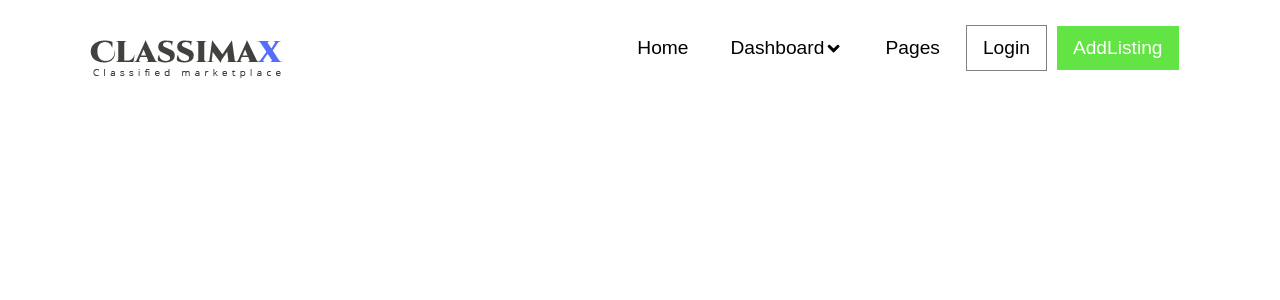
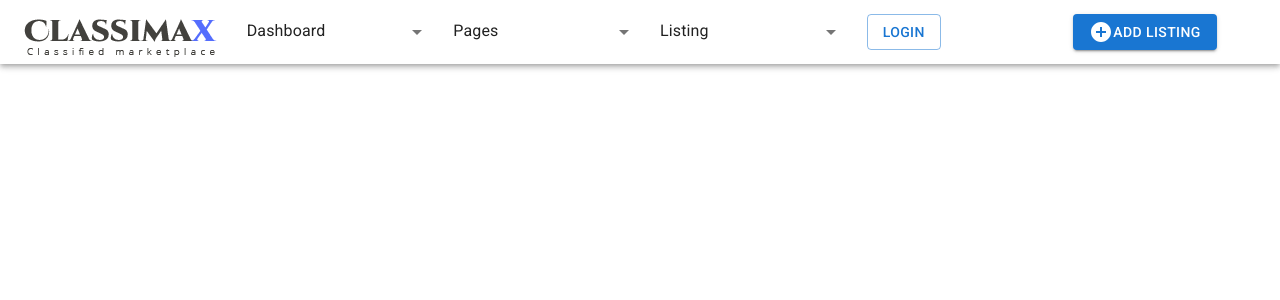
Before and after one commit to chetryJyoti/classimax-react, a React (Create React App) app in the folder frontend-classimax/: page / in a window 1280 px wide. Shown: the top 300 px of the page. Built offline with nearby package versions, Linux system fonts and the light colour scheme.

Commit message:
worked on the navbar section making it responsive using mui

```diff
--- a/frontend-classimax/public/index.html
+++ b/frontend-classimax/public/index.html
@@ -26,10 +26,9 @@
     -->
     <link
       rel="stylesheet"
-      href="https://stackpath.bootstrapcdn.com/bootstrap/4.1.3/css/bootstrap.min.css"
-      integrity="sha384-MCw98/SFnGE8fJT3GXwEOngsV7Zt27NXFoaoApmYm81iuXoPkFOJwJ8ERdknLPMO"
-      crossorigin="anonymous"
+      href="https://fonts.googleapis.com/css?family=Roboto:300,400,500,700&display=swap"
     />
+
     <title>React App</title>
   </head>
   <body>
--- a/frontend-classimax/src/components/Dropdown.js
+++ /dev/null
@@ -1,37 +0,0 @@
-import React, { useState } from "react";
-import "./Dropdown.css";
-import { Link } from "react-router-dom";
-import { MenuItems } from "./MenuItems";
-const Dropdown = () => {
-  const [click, setClick] = useState(false);
-
-  const handleClick = () => {
-    console.log("i clicked");
-    setClick(!click);
-  };
-
-  return (
-    <>
-      <ul
-        onClick={handleClick}
-        className={click ? "dropdown-menu clicked" : "dropdown-menu"}
-      >
-        {MenuItems.map((item, index) => {
-          return (
-            <li key={index}>
-              <Link
-                className={item.cName}
-                to={item.path}
-                onClick={() => setClick(false)}
-              >
-                {item.title}
-              </Link>
-            </li>
-          );
-        })}
-      </ul>
-    </>
-  );
-};
-
-export default Dropdown;
--- a/frontend-classimax/src/components/MenuItems.js
+++ /dev/null
@@ -1,27 +0,0 @@
-export const MenuItems = [
-  {
-    title: "Dashboard",
-    path: "/dashboard",
-    cName: "dropdown-link",
-  },
-  {
-    title: "Dashboard My Ads",
-    path: "/dashboardMyAds",
-    cName: "dropdown-link",
-  },
-  {
-    title: "Dashboard Favourite Ads",
-    path: "/dashboardFavAds",
-    cName: "dropdown-link",
-  },
-  {
-    title: "Dashboard Achived Ads",
-    path: "/dashboardAchvedAds",
-    cName: "dropdown-link",
-  },
-  {
-    title: "Dashboard Pending Ads",
-    path: "/dashboardPendingAds",
-    cName: "dropdown-link",
-  },
-];
--- /dev/null
+++ b/frontend-classimax/src/components/MenuOptions.js
@@ -0,0 +1,35 @@
+import React, { useState } from "react";
+import { FormControl, Select, MenuItem } from "@mui/material";
+import useStyles from "./NavStyles";
+
+const MenuOptions = ({ options }) => {
+  const classes = useStyles();
+  const [link, setLink] = useState(options[0].value);
+
+  const handleChange = (event) => {
+    setLink(event.target.value);
+  };
+
+  return (
+    <FormControl fullWidth size="small">
+      <Select
+        variant="standard"
+        disableUnderline={true}
+        labelId="demo-simple-select-label"
+        id="demo-simple-select"
+        value={link}
+        label="Dashboard"
+        onChange={handleChange}
+        defaultValue={options[0].value}
+      >
+        {options.map((option) => (
+          <MenuItem key={option.value} value={option.value}>
+            {option.name}
+          </MenuItem>
+        ))}
+      </Select>
+    </FormControl>
+  );
+};
+
+export default MenuOptions;
--- /dev/null
+++ b/frontend-classimax/src/components/NavStyles.js
@@ -0,0 +1,30 @@
+import { makeStyles } from "@mui/styles";
+
+const useStyles = makeStyles((theme) => ({
+  container: {
+    backgroundColor: "white",
+    padding: "10px",
+    marginTop: "20px",
+  },
+  toolbar: { backgroundColor: "white",display:"flex",justifyContent:"space-around",
+
+},
+  icon: { color: "black", marginRight: "10px" },
+  typo: { color: "black" },
+  buttons: { marginTop: "10px" },
+  cardGrid: { marginTop: "10px" },
+  card: {
+    height: "100%",
+    display: "flex",
+    flexDirection: "column",
+    gap:1
+  },
+  cardAction:{
+    marginBottom:"4px"
+  },
+  dropdown:{
+    border:"none !important"
+  }
+}));
+
+export default useStyles;
--- a/frontend-classimax/src/components/Navbarheader.css
+++ /dev/null
@@ -1,162 +0,0 @@
-.navbar {
-  background: white;
-  display: flex;
-  justify-content: center;
-  align-items: center;
-  font-size: 1.2rem;
-}
-
-.navbar-logo {
-  color: #fff;
-  justify-self: start;
-  margin-left: 20px;
-  cursor: pointer;
-  text-decoration: none;
-  font-size: 2rem;
-}
-
-.fa-firstdraft {
-  margin-left: 0.5rem;
-  font-size: 1.6rem;
-}
-
-.nav-menu {
-  display: grid;
-  grid-template-columns: repeat(5, auto);
-  grid-gap: 10px;
-  list-style: none;
-  text-align: center;
-  width: 70vw;
-  justify-content: end;
-  margin-right: 2rem;
-}
-
-.nav-item {
-  display: flex;
-  align-items: center;
-  height: 80px;
-}
-
-.nav-links {
-  color: black;
-  text-decoration: none;
-  padding: 0.5rem 1rem;
-}
-.login {
-  border: 1px solid gray;
-}
-.addlisting{
-  color: white;
-  background-color:#62e445;
-  border: none;
-}
-.nav-links:hover {
-  color: black;
-  border: 1px solid black;
-  border-radius: 4px;
-  transition: all 0.2s ease-out;
-  text-decoration: none;
-}
-.addlisting:hover{
-  color: white;
-  background-color: #62e445;
-  border: none;
-}
-
-.login:hover{
-  border: 1px solid gray;
-}
-.fa-bars {
-  color: #fff;
-}
-
-.nav-links-mobile {
-  display: none;
-}
-
-.menu-icon {
-  display: none;
-}
-
-@media screen and (max-width: 960px) {
-  .NavbarItems {
-    position: relative;
-  }
-
-  .nav-menu {
-    display: flex;
-    flex-direction: column;
-    width: 100%;
-    height: 90vh;
-    position: absolute;
-    top: 80px;
-    left: -100%;
-    opacity: 1;
-    transition: all 0.5s ease;
-  }
-
-  .nav-menu.active {
-    background: #242222;
-    left: 0;
-    opacity: 1;
-    transition: all 0.5s ease;
-    z-index: 1;
-  }
-
-  .nav-links {
-    text-align: center;
-    padding: 2rem;
-    width: 100%;
-    display: table;
-  }
-
-  .nav-links:hover {
-    background-color: #1888ff;
-    border-radius: 0;
-  }
-
-  .navbar-logo {
-    position: absolute;
-    top: 0;
-    left: 0;
-    transform: translate(25%, 50%);
-  }
-
-  .menu-icon {
-    display: block;
-    position: absolute;
-    top: 0;
-    right: 0;
-    transform: translate(-100%, 60%);
-    font-size: 1.8rem;
-    cursor: pointer;
-  }
-
-  .fa-times {
-    color: #fff;
-    font-size: 2rem;
-  }
-
-  .nav-links-mobile {
-    display: block;
-    text-align: center;
-    padding: 1.5rem;
-    margin: 2rem auto;
-    border-radius: 4px;
-    width: 80%;
-    background: #1888ff;
-    text-decoration: none;
-    color: #fff;
-    font-size: 1.5rem;
-  }
-
-  .nav-links-mobile:hover {
-    background: #fff;
-    color: #1888ff;
-    transition: 250ms;
-  }
-
-  button {
-    display: none;
-  }
-}
--- a/frontend-classimax/src/components/Navbarheader.js
+++ b/frontend-classimax/src/components/Navbarheader.js
@@ -1,80 +1,126 @@
 import React, { useState } from "react";
+import { AppBar, Toolbar, Box, Button, Grid } from "@mui/material";
 import logo from "../assets/logo.png";
-import { Link } from "react-router-dom";
-import "./Navbarheader.css";
-import Dropdown  from "./Dropdown";
-import { FaAngleDown } from "react-icons/fa";
-const Navbarheader = () => {
-  const [click, setClick] = useState(false);
-  const [dropdown, setDropdown] = useState(true);
+import useStyles from "./NavStyles";
+import MenuOptions from "./MenuOptions";
+import AddCircleIcon from "@mui/icons-material/AddCircle";
+import MenuItem from "@mui/icons-material/Menu";
+const Navbar = () => {
+  const classes = useStyles();
+  const dashboardOptions = [
+    { value: 1, name: "Dashboard" },
+    { value: 2, name: "Dashboard My Ads" },
+    { value: 3, name: "Dashboard Favourite Ads" },
+    { value: 4, name: "Dashboard Archived Ads" },
+    { value: 5, name: "Dashboard Pending Ads" },
+  ];
+  const pagesOptions = [
+    { value: 6, name: "Pages" },
+    { value: 7, name: "About Us" },
+    { value: 8, name: "Contact Us" },
+    { value: 9, name: "User Profile" },
+    { value: 10, name: "404 Page" },
+    { value: 11, name: "Package " },
+    { value: 12, name: "Single Page" },
+    { value: 13, name: "Store Single" },
+    { value: 14, name: "Single Post" },
+    { value: 15, name: "Blog" },
+  ];
 
-  const handleClick = () => setClick(!click);
-  const closeMobileMenu = () => setClick(false);
+  const listingOptions = [
+    { value: 16, name: "Listing" },
+    { value: 17, name: "Add Grid View" },
+    { value: 18, name: "Add List View" },
+  ];
 
-  const onMouseEnter = () => {
-    if (window.innerWidth < 960) {
-      console.log("enter");
-      setDropdown(false);
-    } else {
-      setDropdown(true);
-    }
+  const [menuOpen, setMenuOpen] = useState(false);
+
+  const handleMenuClick = () => {
+    setMenuOpen(!menuOpen);
   };
-
-  const onMouseLeave = () => {
-    if (window.innerWidth < 960) {
-      console.log("left");
-      setDropdown(false);
-    } else {
-      setDropdown(false);
-    }
-  };
-
   return (
-    <div className="navbar">
-      <Link to="/" className="navbar-logo" onClick={closeMobileMenu}>
-        <img src={logo} />
-      </Link>
-      <div className="menu-icon" onClick={handleClick}>
-        <i className={click ? "fas fa-times" : "fas fa-bars"} />
-      </div>
-      <ul className={click ? "nav-menu active" : "nav-menu"}>
-        <li className="nav-item">
-          <Link to="/" className="nav-links" onClick={closeMobileMenu}>
-            Home
-          </Link>
-        </li>
-        <li
-          className="nav-item"
-          onMouseEnter={onMouseEnter}
-          onMouseLeave={onMouseLeave}
-        >
-          <Link to="/dashboard" className="nav-links" onClick={closeMobileMenu}>
-            Dashboard
-            <FaAngleDown/>
-          </Link>
-          {dropdown || <Dropdown />}
-        </li>
-        <li className="nav-item">
-          <Link className="nav-links" onClick={closeMobileMenu}>
-            Pages
-          </Link>
-        </li>
-        <li className="nav-item">
-          <Link className="nav-links login" onClick={closeMobileMenu}>Login</Link>
-        </li>
-        <li className="nav-item">
-          <Link
-            to="/addListing"
-            className="nav-links addlisting"
-            onClick={closeMobileMenu}
-          >
-
-            AddListing
-          </Link>
-        </li>
-      </ul>
-    </div>
+    <Box sx={{ minWidth: 120 }}>
+      <AppBar position="relative">
+        <Toolbar color="transparent" className={classes.toolbar}>
+          <Grid container spacing={1} alignItems="center">
+            <Grid
+              item
+              xs={12}
+              sm={12}
+              md={2}
+              sx={{
+                display: { xs: "flex", sm: "flex" },
+                alignItems: { xs: "center", sm: "center" },
+                justifyContent: { xs: "space-between", sm: "space-between" },
+              }}
+            >
+              <Box sx={{ mt: { xs: 2, sm: 2 } }}>
+                <img src={logo} alt="Logo" />
+              </Box>
+              <Box sx={{ display: { xs: "block", sm: "block", md: "none" } }}>
+                <Button variant="contained" onClick={handleMenuClick}>
+                  <MenuItem />
+                </Button>
+              </Box>
+            </Grid>
+            <Grid item xs={12} sm={12} md={2}>
+              <Box
+                sx={{
+                  ml: { xs: 0, sm: 0, md: 2 },
+                  display: { xs: menuOpen ? "block" : "none", md: "block" },
+                }}
+              >
+                <MenuOptions options={dashboardOptions} />
+              </Box>
+            </Grid>
+            <Grid item xs={12} sm={12} md={2}>
+              <Box
+                sx={{
+                  ml: { xs: 0, sm: 0, md: 2 },
+                  display: { xs: menuOpen ? "block" : "none", md: "block" },
+                }}
+              >
+                <MenuOptions options={pagesOptions} />
+              </Box>
+            </Grid>
+            <Grid item xs={12} sm={12} md={2}>
+              <Box
+                sx={{
+                  ml: { xs: 0, sm: 0, md: 2 },
+                  display: { xs: menuOpen ? "block" : "none", md: "block" },
+                }}
+              >
+                <MenuOptions options={listingOptions} />
+              </Box>
+            </Grid>
+            <Grid item xs={12} sm={12} md={2}>
+              <Box
+                sx={{
+                  ml: { xs: 0, sm: 0, md: 2 },
+                  display: { xs: menuOpen ? "block" : "none", md: "block" },
+                }}
+              >
+                <Button variant="outlined">Login</Button>
+              </Box>
+            </Grid>
+            <Grid item xs={12} sm={12} md={2}>
+              <Box
+                sx={{
+                  ml: { xs: 0, sm: 0, md: 2 },
+                  display: { xs: menuOpen ? "block" : "none", md: "block" },
+                }}
+              >
+                <Button variant="contained">
+                  <AddCircleIcon />
+                  Add Listing
+                </Button>
+              </Box>
+            </Grid>
+          </Grid>
+        </Toolbar>
+      </AppBar>
+    </Box>
   );
 };
 
-export default Navbarheader;
+export default Navbar;
--- a/frontend-classimax/src/index.css
+++ b/frontend-classimax/src/index.css
@@ -2,82 +2,4 @@
     box-sizing: border-box;
     margin: 0;
     padding: 0;
-    font-family: 'PT Sans', sans-serif;
   }
-/*
-  .home,
-  .services,
-  .products,
-  .contact-us,
-  .sign-up,
-  .marketing,
-  .consulting {
-    display: flex;
-    height: 90vh;
-    align-items: center;
-    justify-content: center;
-    font-size: 3rem;
-  }
-
-  .home {
-    background-image: url('./images/img-1.jpg');
-    background-position: center;
-    background-size: cover;
-    background-repeat: no-repeat;
-    color: #fff;
-    font-size: 100px;
-  }
-
-  .services {
-    background-image: url('./images/img-2.jpg');
-    background-position: center;
-    background-size: cover;
-    background-repeat: no-repeat;
-    color: #fff;
-    font-size: 100px;
-  }
-
-  .products {
-    background-image: url('./images/img-3.jpg');
-    background-position: center;
-    background-size: fill;
-    background-repeat: no-repeat;
-    color: #fff;
-    font-size: 100px;
-  }
-
-  .contact-us {
-    background-image: url('./images/img-4.jpg');
-    background-position: center;
-    background-size: cover;
-    background-repeat: no-repeat;
-    color: #fff;
-    font-size: 100px;
-  }
-
-  .sign-up {
-    background-image: url('./images/img-7.jpg');
-    background-position: center;
-    background-size: cover;
-    background-repeat: no-repeat;
-    color: #fff;
-    font-size: 100px;
-  }
-
-  .marketing {
-    background-image: url('./images/img-6.jpg');
-    background-position: center;
-    background-size: cover;
-    background-repeat: no-repeat;
-    color: #fff;
-    font-size: 100px;
-  }
-
-  .consulting {
-    background-image: url('./images/img-5.jpg');
-    background-position: bottom;
-    background-size: cover;
-    background-repeat: no-repeat;
-    color: #fff;
-    font-size: 100px;
-  } */
--- a/frontend-classimax/src/index.js
+++ b/frontend-classimax/src/index.js
@@ -1,7 +1,5 @@
 import React from 'react';
 import ReactDOM from 'react-dom/client';
-import 'bootstrap/dist/css/bootstrap.css';
-import 'bootstrap/dist/js/bootstrap.js';
 import './index.css';
 import App from './App';
 import { BrowserRouter } from 'react-router-dom';
--- a/frontend-classimax/src/pages/Home.js
+++ b/frontend-classimax/src/pages/Home.js
@@ -1,10 +1,10 @@
 import React from "react";
-import Navbarhead from "../components/Navbarheader.js";
+import Navbar from "../components/Navbarheader.js";
 
 const Home = () => {
   return (
     <div>
-      <Navbarhead />
+      <Navbar />
     </div>
   );
 };
```
Also changed, not shown: frontend-classimax/package.json (+7 -5 lines), frontend-classimax/src/components/Dropdown.css (deleted, +0 -35 lines), 1 other file (tests, documents, lock files or other folders).
